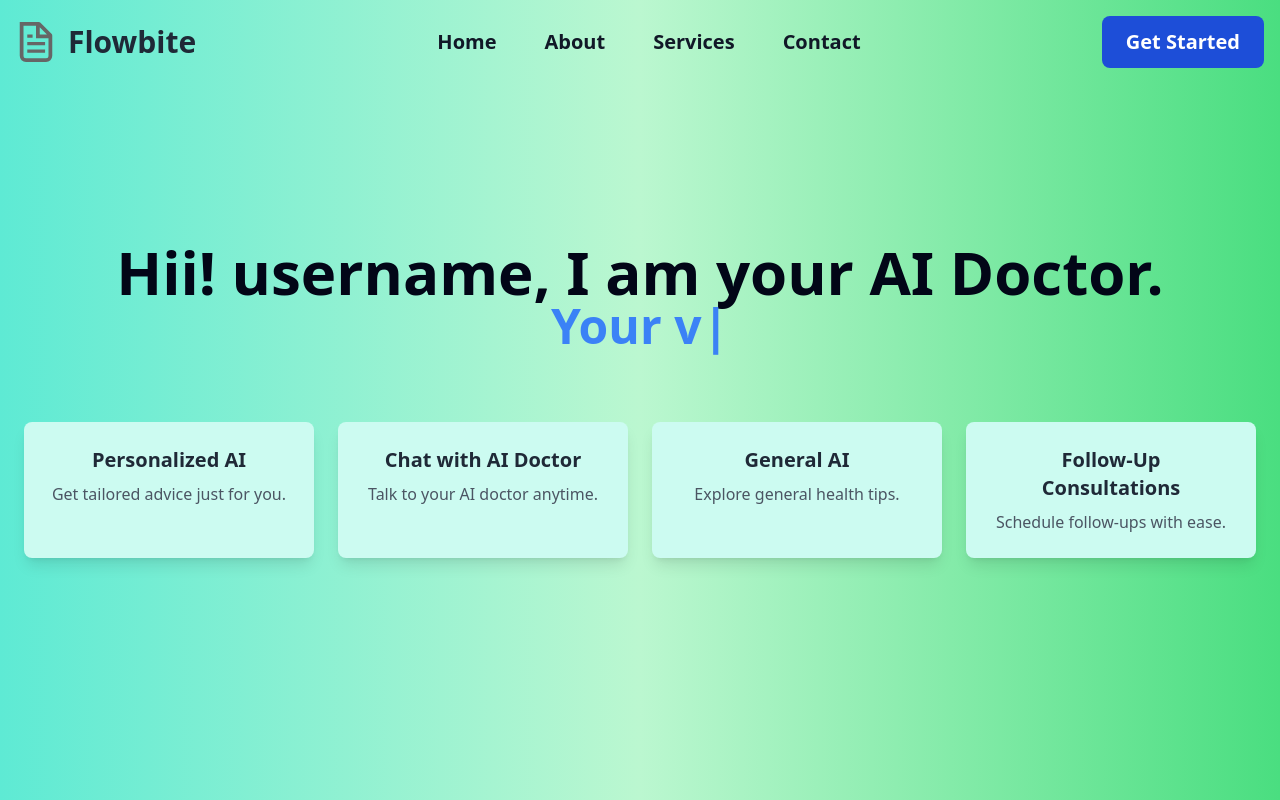
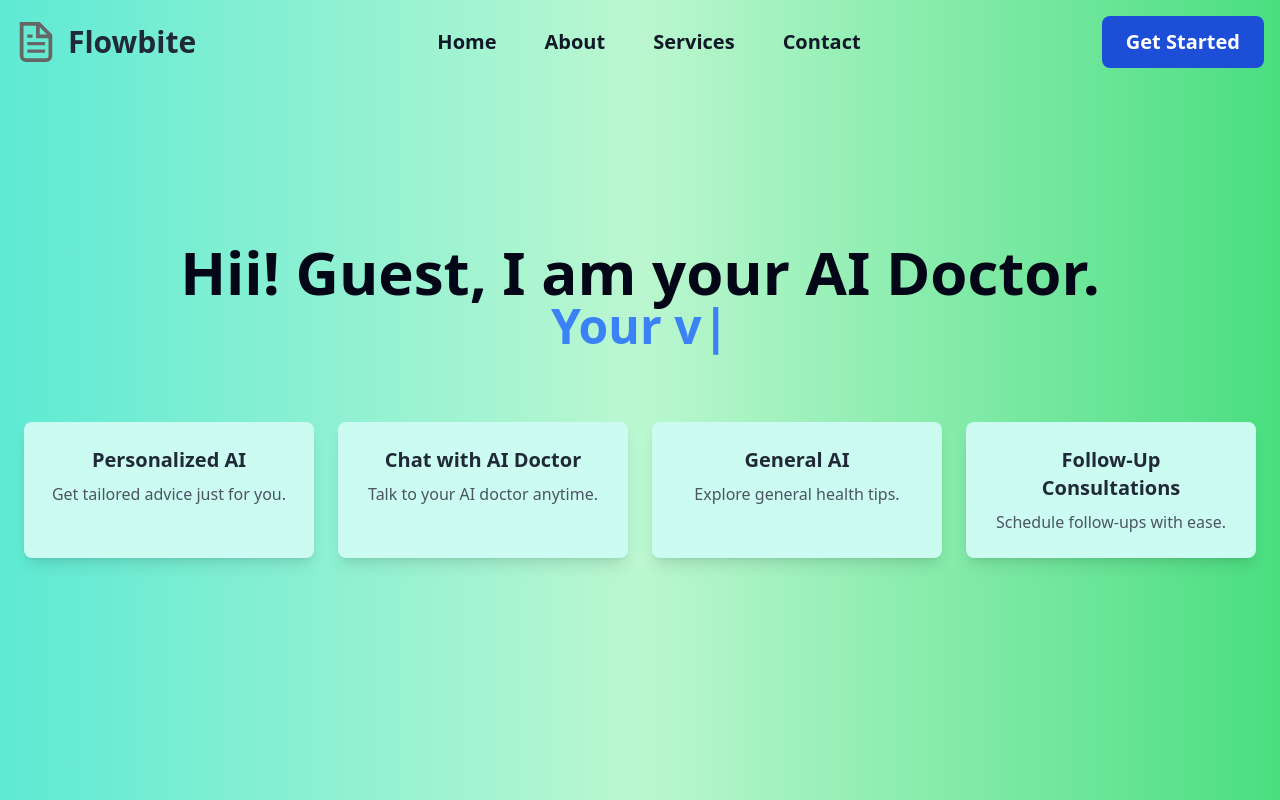
Before and after one commit to Techxtommor-HealthAi/healthai, a Next.js app: page / in a window 1280 px wide. Built offline with nearby package versions, Linux system fonts and the light colour scheme.

Commit message:
username dyanamic

```diff
--- a/package.json
+++ b/package.json
@@ -12,6 +12,7 @@
     "bcryptjs": "^2.4.3",
     "mongoose": "^8.9.2",
     "next": "15.1.2",
+    "nookies": "^2.5.2",
     "react": "^19.0.0",
     "react-dom": "^19.0.0",
     "typewriter-effect": "^2.21.0"
--- a/src/pages/api/login.js
+++ b/src/pages/api/login.js
@@ -2,6 +2,7 @@
 import connectDB from '../../utils/db';
 import User from '../../models/User';
 import bcrypt from 'bcryptjs';
+import { serialize } from 'cookie';
 
 export default async (req, res) => {
   await connectDB();
@@ -20,6 +21,7 @@ export default async (req, res) => {
     }
 
     console.log(`Hi ${username}`);
+    res.setHeader('Set-Cookie', serialize('username', username, { path: '/' }));
     res.status(200).json({ success: true, message: 'Login successful', username });
   } catch (err) {
     res.status(500).json({ success: false, message: 'Server error' });
--- a/src/pages/index.js
+++ b/src/pages/index.js
@@ -1,7 +1,8 @@
 import Navbar from "@/components/navabar";
 import Typewriter from "typewriter-effect";
+import { parseCookies } from 'nookies';
 
-export default function Home() {
+export default function Home({ username }) {
   const cards = [
     { title: "Personalized AI", description: "Get tailored advice just for you." },
     { title: "Chat with AI Doctor", description: "Talk to your AI doctor anytime." },
@@ -19,7 +20,7 @@ export default function Home() {
       {/* Content */}
       <div className="relative z-10 flex flex-col items-center justify-center h-full text-center space-y-6">
         <h1 className="text-4xl md:text-6xl font-bold text-slate-950">
-          Hii! username, I am your AI Doctor.
+          Hii! {username}, I am your AI Doctor.
           <br/>{" "}
 
           <span className="text-blue-500 text-5xl ">
@@ -68,3 +69,11 @@ export default function Home() {
     </div>
   );
 }
+
+export async function getServerSideProps(context) {
+  const cookies = parseCookies(context);
+  const username = cookies.username || 'Guest';
+  return {
+    props: { username },
+  };
+}
```
Also changed, not shown: 1 other file (tests, documents, lock files or other folders).
